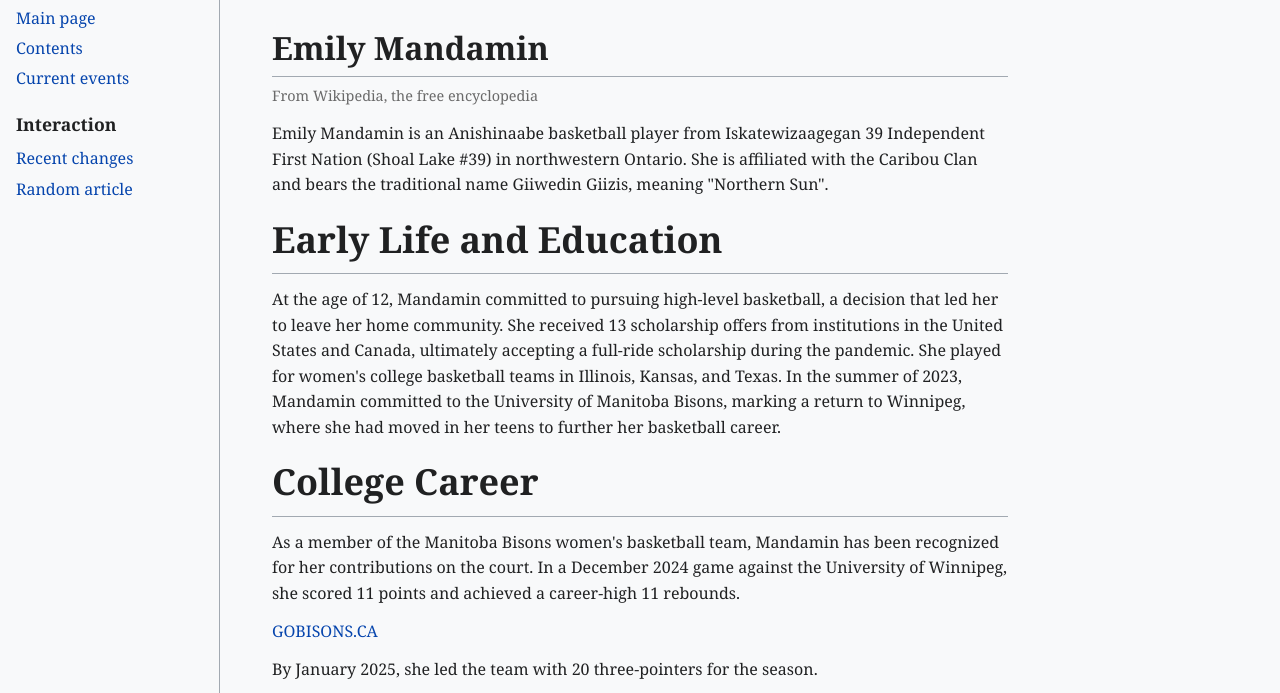
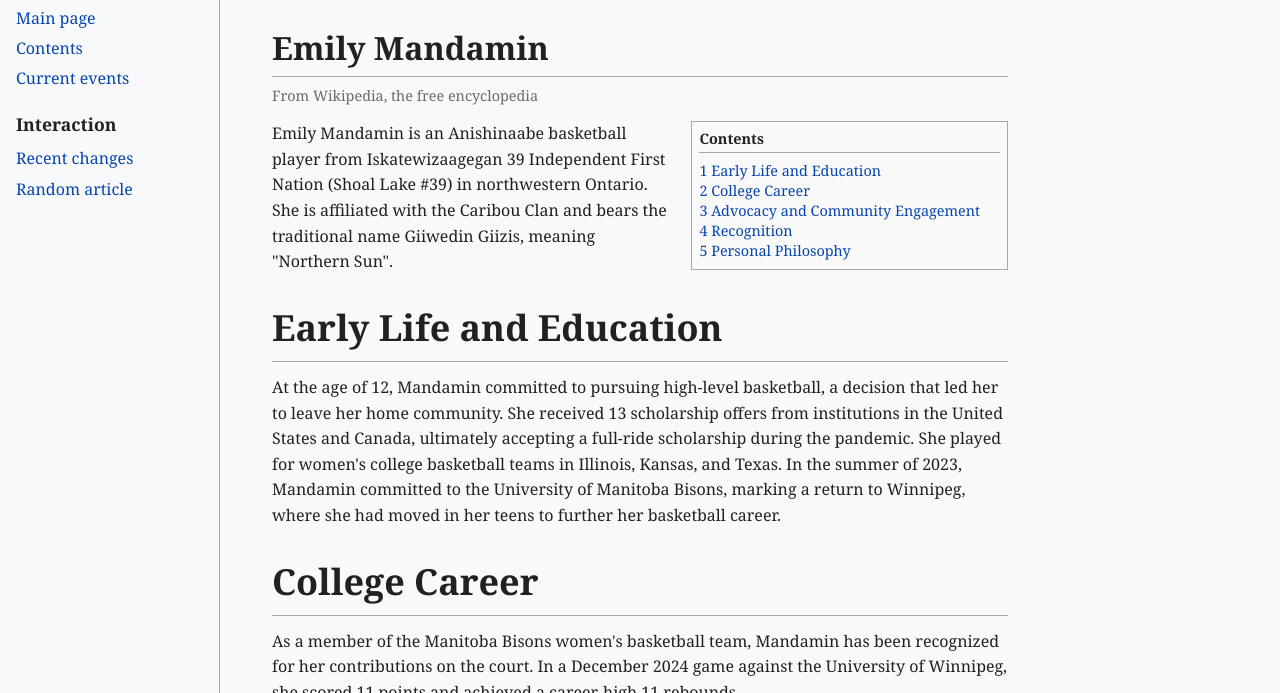
Before and after one commit to Munchma/SITE2, a plain HTML site: page index.html in a window 1280 px wide. Shown: the part 65-758 px from the top of the page. Drawn offline with Linux system fonts and the light colour scheme.

Commit message:
Add files via upload

```diff
--- a/index.html
+++ b/index.html
@@ -7,20 +7,18 @@
   <link rel="stylesheet" href="style.css">
 </head>
 <body>
-  <!-- Base and header areas -->
+  <!-- Page Base and Header -->
   <div id="mw-page-base">
     <div id="mw-head-base"></div>
   </div>
   <div id="mw-page" class="noprint">
     <a name="top" id="top"></a>
     <div id="mw-head">
-      <!-- Wikipedia Logo (linked to Wikipedia main page) -->
       <div id="p-logo">
         <a href="https://en.wikipedia.org/" title="Visit the main page">
           <img src="https://upload.wikimedia.org/wikipedia/en/b/bc/Wikipedia-logo-v2.svg" alt="Wikipedia">
         </a>
       </div>
-      <!-- Search Form -->
       <div id="search-container">
         <form id="searchform" action="https://en.wikipedia.org/wiki/Special:Search" method="get">
           <input type="search" name="search" placeholder="Search Wikipedia">
@@ -58,6 +56,44 @@
       <div id="bodyContent">
         <div id="siteSub">From Wikipedia, the free encyclopedia</div>
         <div id="contentSub"></div>
+
+        <!-- Table of Contents -->
+        <div id="toc" class="toc">
+          <div id="toctitle"><h2>Contents</h2></div>
+          <ul>
+            <li class="toclevel-1 tocsection-1">
+              <a href="#Early_Life_and_Education">
+                <span class="tocnumber">1</span>
+                <span class="toctext">Early Life and Education</span>
+              </a>
+            </li>
+            <li class="toclevel-1 tocsection-2">
+              <a href="#College_Career">
+                <span class="tocnumber">2</span>
+                <span class="toctext">College Career</span>
+              </a>
+            </li>
+            <li class="toclevel-1 tocsection-3">
+              <a href="#Advocacy_and_Community_Engagement">
+                <span class="tocnumber">3</span>
+                <span class="toctext">Advocacy and Community Engagement</span>
+              </a>
+            </li>
+            <li class="toclevel-1 tocsection-4">
+              <a href="#Recognition">
+                <span class="tocnumber">4</span>
+                <span class="toctext">Recognition</span>
+              </a>
+            </li>
+            <li class="toclevel-1 tocsection-5">
+              <a href="#Personal_Philosophy">
+                <span class="tocnumber">5</span>
+                <span class="toctext">Personal Philosophy</span>
+              </a>
+            </li>
+          </ul>
+        </div>
+
         <div id="mw-content-text">
           <div class="mw-parser-output">
             <p>
--- a/style.css
+++ b/style.css
@@ -5,7 +5,7 @@
   padding: 0;
 }
 
-/* Body Styling */
+/* Body and Base Styling */
 body {
   font-family: "Linux Libertine", Georgia, "Times New Roman", Times, serif;
   background-color: #f8f9fa;
@@ -13,7 +13,7 @@
   line-height: 1.6;
 }
 
-/* Link Styling */
+/* Links */
 a {
   color: #0645ad;
   text-decoration: none;
@@ -22,13 +22,11 @@
   text-decoration: underline;
 }
 
-/* Header Base */
+/* Header and Top Bar */
 #mw-page-base,
 #mw-head-base {
   background-color: #f8f9fa;
 }
-
-/* Top Header */
 #mw-head {
   background-color: #f8f9fa;
   border-bottom: 1px solid #a2a9b1;
@@ -75,7 +73,7 @@
   margin-bottom: 0.3em;
 }
 
-/* Main Content Area */
+/* Main Content */
 #content {
   margin-left: 240px;
   padding: 1em 2em;
@@ -104,6 +102,31 @@
 h2 {
   border-bottom: 1px solid #a2a9b1;
   padding-bottom: 0.2em;
+  margin-top: 1em;
+}
+
+/* Table of Contents */
+#toc {
+  float: right;
+  width: 22em;
+  margin: 0 0 1em 1em;
+  padding: 0.5em;
+  background-color: #f9f9f9;
+  border: 1px solid #a2a9b1;
+  font-size: 90%;
+  line-height: 1.4em;
+}
+#toc h2 {
+  font-size: 1em;
+  margin: 0 0 0.5em;
+}
+#toc ul {
+  list-style: none;
+  padding-left: 0;
+}
+#toc li {
+  margin-left: 1em;
+  text-indent: -1em;
 }
 
 /* Footer */
```
